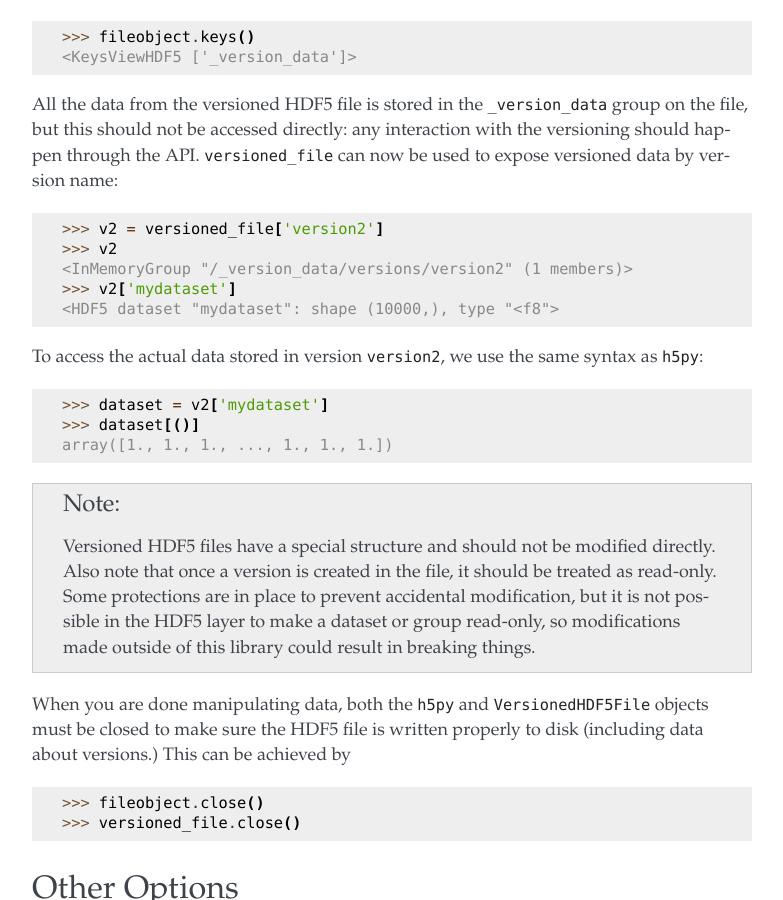
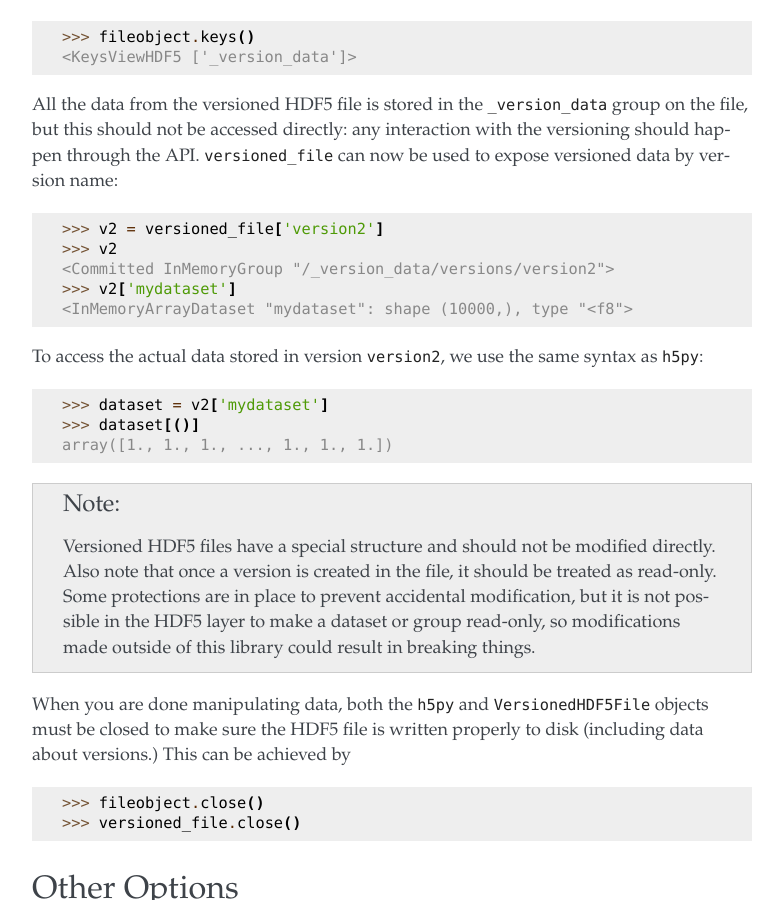
Before and after one commit to deshaw/versioned-hdf5, a Sphinx documentation site: the page built from docs/quickstart.rst, in a window 1280 px wide and 900 px high, scrolled down 856 px. Shown: the whole window, without its empty margins (358-1141 px from the left). Built offline with Sphinx 7.4.7, drawn with Linux system fonts in a browser that asks for light colours.

Commit message:
Updating quickstart outputs.

```diff
--- a/docs/quickstart.rst
+++ b/docs/quickstart.rst
@@ -48,9 +48,9 @@ used to expose versioned data by version name::
 
   >>> v2 = versioned_file['version2']
   >>> v2
-  <InMemoryGroup "/_version_data/versions/version2" (1 members)>
+  <Committed InMemoryGroup "/_version_data/versions/version2">
   >>> v2['mydataset']
-  <HDF5 dataset "mydataset": shape (10000,), type "<f8">
+  <InMemoryArrayDataset "mydataset": shape (10000,), type "<f8">
 
 To access the actual data stored in version ``version2``, we use the same syntax
 as ``h5py``::
```
